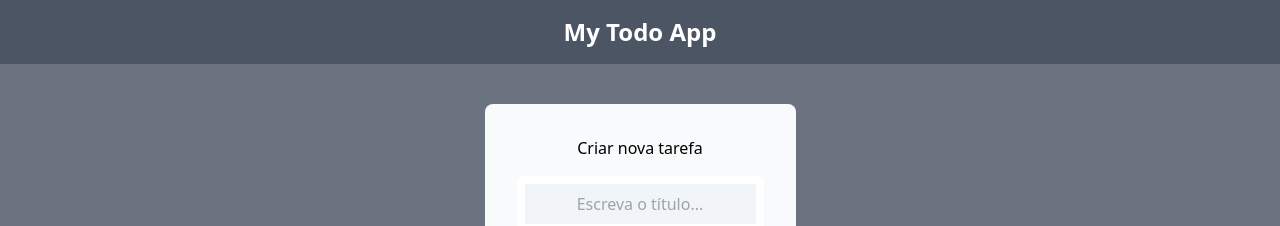
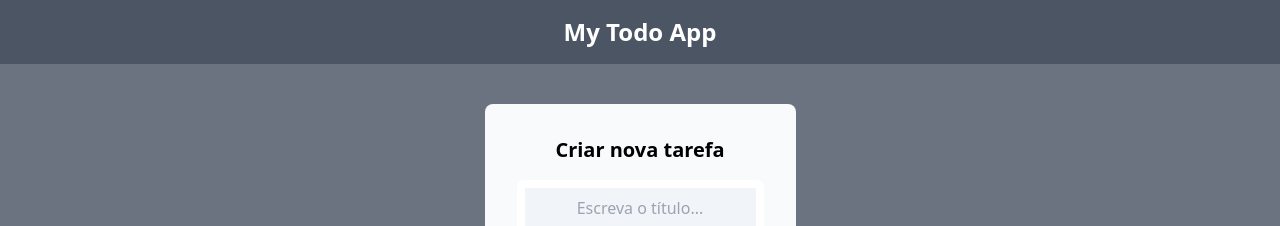
Before and after one commit to MarcellyGuimaraes/todo-app, a Next.js app: page / in a window 1280 px wide. Shown: the top 226 px of the page. Built offline with nearby package versions, Linux system fonts and the light colour scheme; no server answers; the database is empty.

Commit message:
arrumando detalhe do titulo

```diff
--- a/pages/index.tsx
+++ b/pages/index.tsx
@@ -72,7 +72,7 @@ export default function Home({ todos }: PostProps) {
       <div>
         <div className="flex justify-center mt-10">
           <div className="bg-gray-50 p-8 rounded-lg">
-            <h1 className="text-center mb-4">{title}</h1>
+            <h1 className="mb-4 text-center text-xl font-bold">{title}</h1>
             <div className="flex flex-col p-2 bg-white rounded-md">
               <input value={form.title} onChange={e => setForm({ ...form, title: e.target.value })} type="text" placeholder="Escreva o título..." className="w-full text-center py-2 mb-3 outline-none bg-slate-100" />
               <input value={form.description} onChange={e => setForm({ ...form, description: e.target.value })} type="text" placeholder="Escreva a descrição..." className="w-full text-center py-2 outline-none bg-slate-100" />
@@ -101,7 +101,7 @@ export default function Home({ todos }: PostProps) {
                 </div>
                 <span className="absolute -left-3 -top-3 bg-green-500 flex justify-center items-center rounded-full w-8 h-8 text-gray-50 font-bold">{index + 1}</span>
                 <div className="bg-white px-12 py-8 rounded-lg w-80">
-                  <p>{todo.title}</p>
+                  <p className="text-xl font-bold">{todo.title}</p>
                   <p>{todo.description}</p>
                 </div>
               </div>
```
